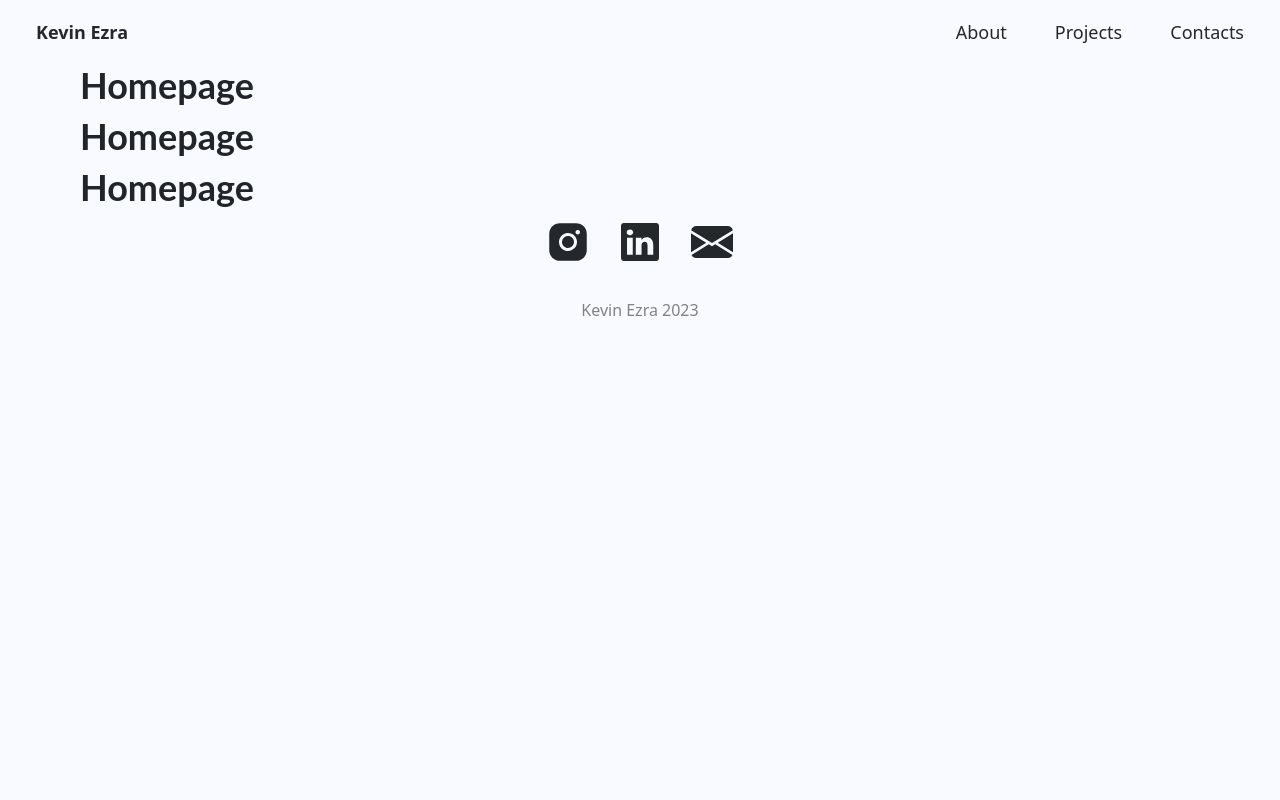
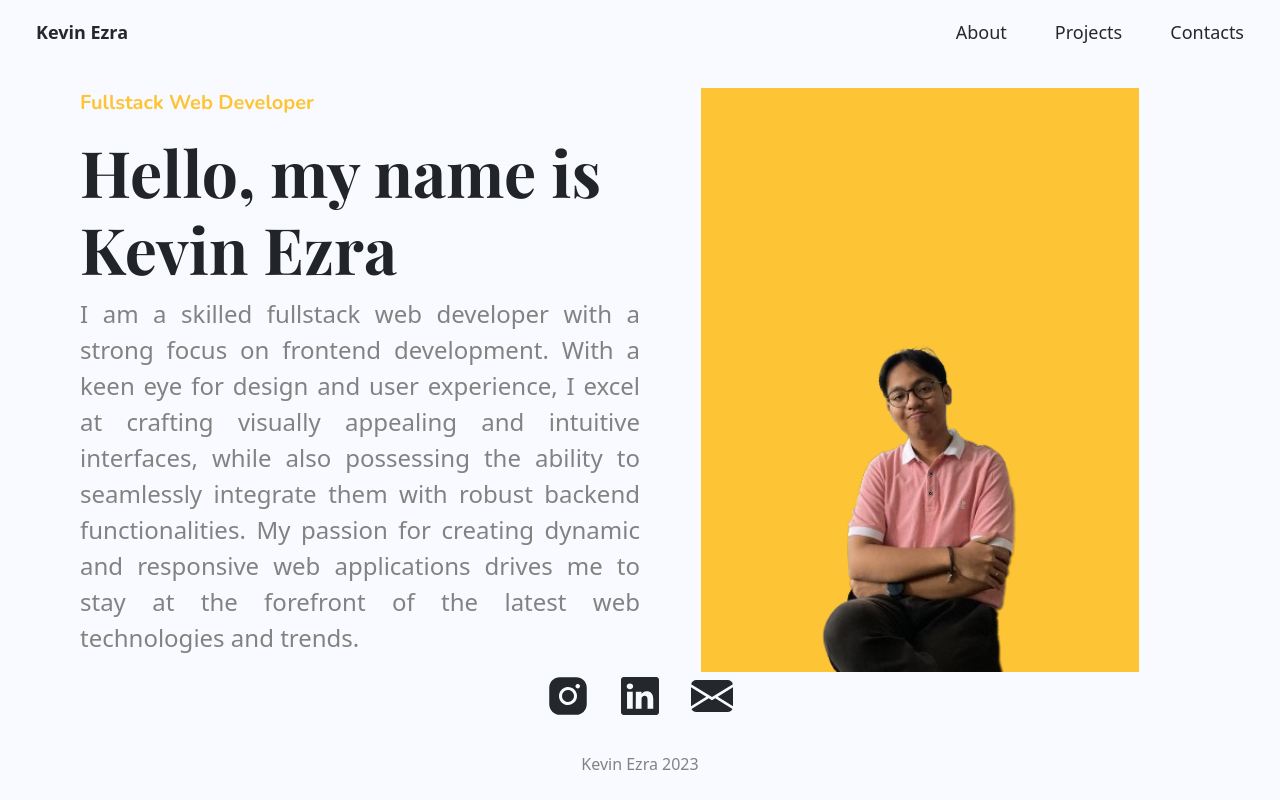
Before and after one commit to luminerrr/luminerrr.github.io, a React (Create React App) app: page / in a window 1280 px wide. Built offline with nearby package versions, Linux system fonts and the light colour scheme; a web font is replaced by a local one.

Commit message:
add font and main section

```diff
--- a/package.json
+++ b/package.json
@@ -7,6 +7,10 @@
     "@chakra-ui/react": "^2.8.0",
     "@emotion/react": "^11.11.1",
     "@emotion/styled": "^11.11.0",
+    "@fontsource-variable/nunito": "^5.0.6",
+    "@fontsource/nunito": "^5.0.5",
+    "@fontsource/playfair-display": "^5.0.5",
+    "@popperjs/core": "^2.11.8",
     "@tanstack/react-query": "^4.32.0",
     "@testing-library/jest-dom": "^5.16.4",
     "@testing-library/react": "^13.3.0",
--- a/src/pages/homepage/index.js
+++ b/src/pages/homepage/index.js
@@ -1,12 +1,41 @@
-import { Heading, } from "@chakra-ui/react";
+import { Flex, Heading, Image, SimpleGrid, Text, } from "@chakra-ui/react";
 import UserLayout from "../../components/UserLayout";
+import mainPhoto from '../../assets/photo_bgyellow.png'
 
 export default function Homepage(){
-  return(
-  <UserLayout>
-    <Heading>Homepage</Heading>
-    <Heading>Homepage</Heading>
-    <Heading>Homepage</Heading>
-  </UserLayout>
-  )
+  return (
+    <UserLayout>
+      <SimpleGrid columns={2} mt="24px">
+        <Flex alignItems="center" direction="column">
+          <Flex direction="column">
+            <Text
+              fontSize="20px"
+              fontWeight="700"
+              color="yellow_text"
+              fontFamily="Nunito"
+            >
+              Fullstack Web Developer
+            </Text>
+            <Heading fontSize="64px" fontWeight="700">
+              Hello, my name is <br />
+              Kevin Ezra{" "}
+            </Heading>
+            <Text fontSize='24px' fontWeight='400' color='gray_text' textAlign='justify'>
+              I am a skilled fullstack web developer with a strong focus on
+              frontend development. With a keen eye for design and user
+              experience, I excel at crafting visually appealing and intuitive
+              interfaces, while also possessing the ability to seamlessly
+              integrate them with robust backend functionalities. My passion for
+              creating dynamic and responsive web applications drives me to stay
+              at the forefront of the latest web technologies and trends.
+            </Text>
+
+          </Flex>
+        </Flex>
+        <Flex direction="row" justifyContent="center">
+          <Image src={mainPhoto} objectFit="cover" />
+        </Flex>
+      </SimpleGrid>
+    </UserLayout>
+  );
 }
--- a/src/theme/index.js
+++ b/src/theme/index.js
@@ -2,12 +2,13 @@ import { extendTheme } from "@chakra-ui/react";
 
 const theme = extendTheme({
   fonts: {
-    heading: `'Playfair Display', 'Lato', sans-serif`,
-    body: `'Playfair Display', 'Lato', sans-serif`,
+    heading: `'Playfair Display', sans-serif`,
+    body: `'Nunito','Nunito Variable', sans-serif`,
   },
   colors: {
     main_color: "#25282B",
     gray_text: "#828282",
+    yellow_text: "#FDC435",
   },
   textStyles: {
     paragraph: {
```
Also changed, not shown: src/App.js (+7 -0 lines), src/assets/photo_bgyellow.png (added), 1 other file (tests, documents, lock files or other folders).
